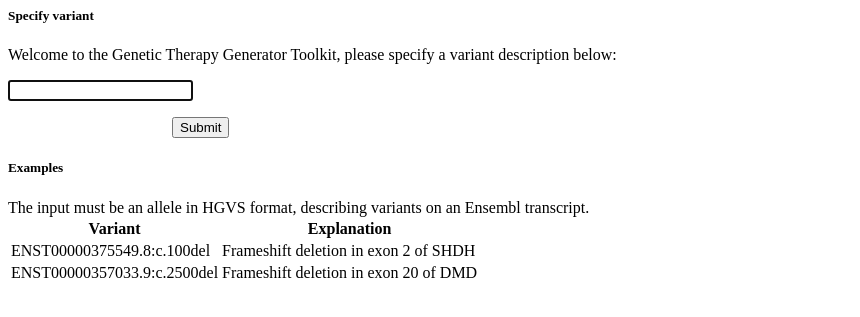
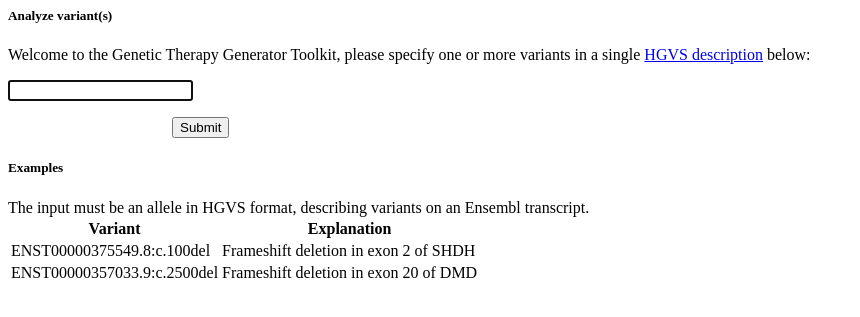
Before and after one commit to DCRT-LUMC/GTGT, a Python web app: template src/gtgt/templates/analysis.html.j2 in a window 1280 px wide. Shown: the top 317 px of the page, without its empty margins (0-860 px from the left). Run offline with Jinja, Linux system fonts and the light colour scheme; the template is opened without the code that fills it, so the values that code supplies are empty.

Commit message:
Reword analysis page, add link to HGVS nomenclature

```diff
--- a/src/gtgt/templates/analysis.html.j2
+++ b/src/gtgt/templates/analysis.html.j2
@@ -3,9 +3,9 @@
 {% else %}
   <div id="home" class="page padding active">
 {% endif %}
-    <h5>Specify variant</h5>
+    <h5>Analyze variant(s)</h5>
     <p>
-      Welcome to the Genetic Therapy Generator Toolkit, please specify a variant description below:
+    Welcome to the Genetic Therapy Generator Toolkit, please specify one or more variants in a single <a href="https://hgvs-nomenclature.org" class="link" target="_blank">HGVS description</a> below:
     </p>
     <div class="field border round small" style="margin-bottom:1em;">
       <input id="variant_input" type="text" {{'value=' + '"' + variant + '"' if variant else ''}} autofocus>
```
